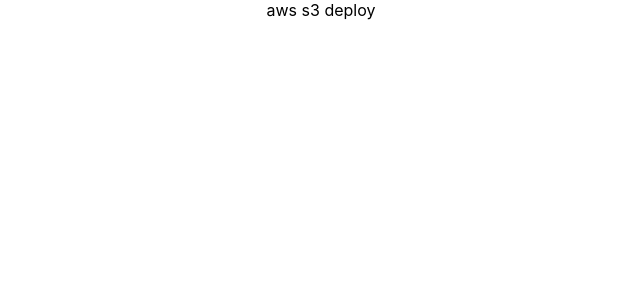
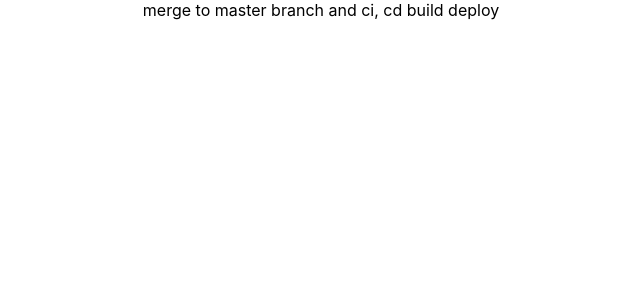
Before and after one commit to ChoChungEun/pofol, a React (Create React App) app: page / in a window 1280 px wide. Shown: the top 300 px of the page, without its empty margins (319-959 px from the left). Built offline with nearby package versions, Linux system fonts and the light colour scheme.

Commit message:
텍스트 변경

```diff
--- a/src/App.tsx
+++ b/src/App.tsx
@@ -1,7 +1,9 @@
 import "./App.css";
 
 function App() {
-  return <div className="App">aws s3 deploy</div>;
+  return (
+    <div className="App">merge to master branch and ci, cd build deploy</div>
+  );
 }
 
 export default App;
```
